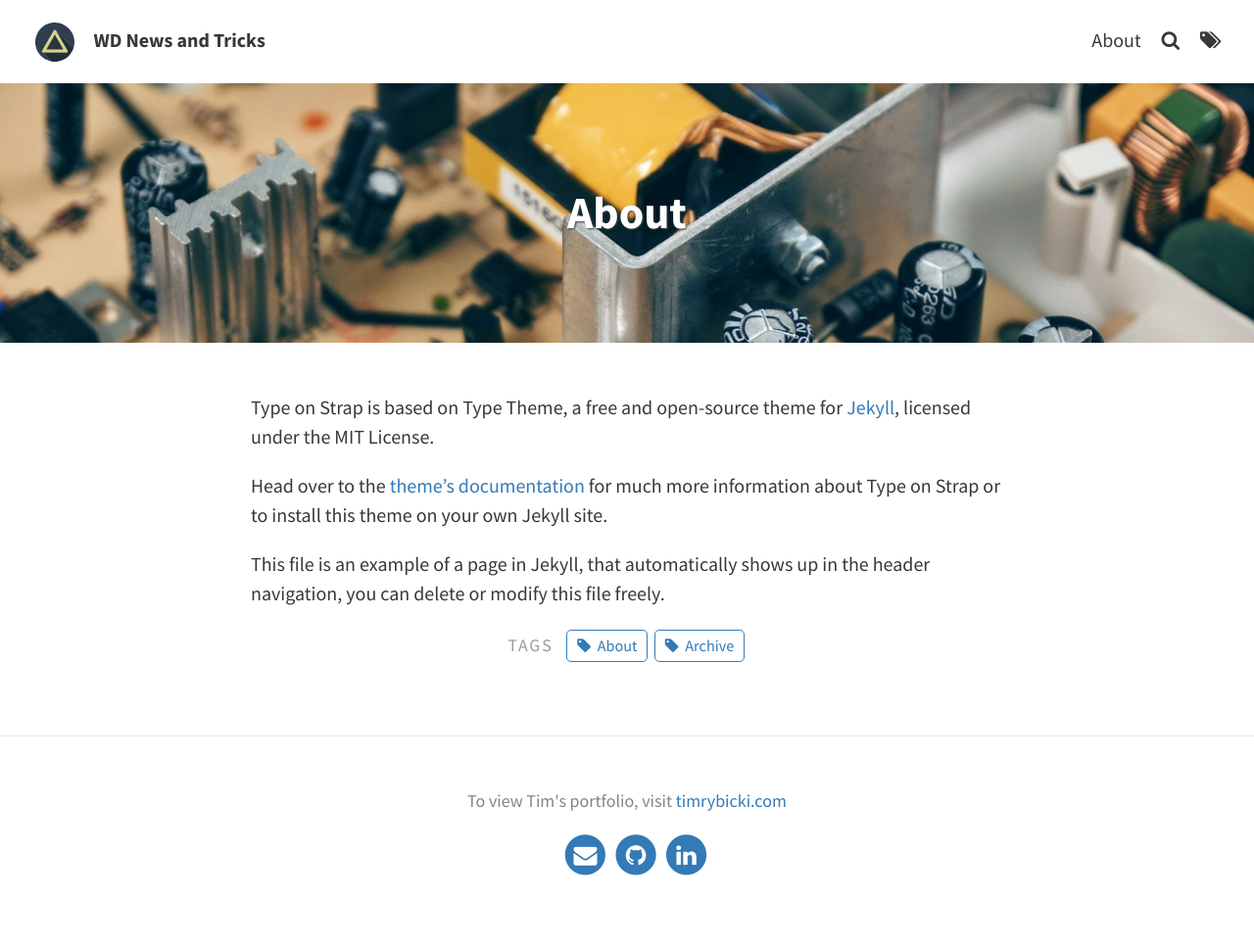
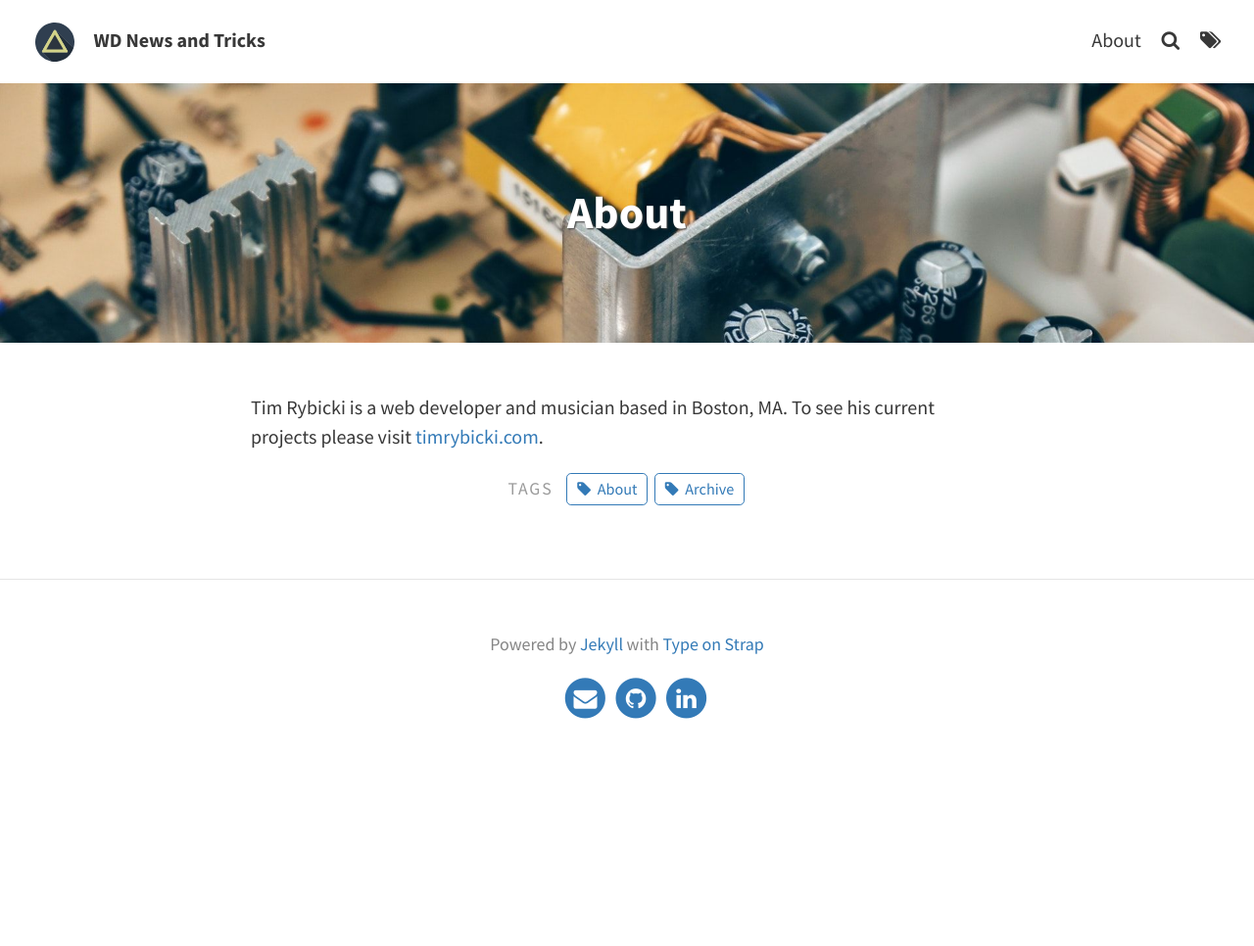
Before and after one commit to celtic426/blog, a Jekyll site: the page built from pages/about.md, in a window 1280 px wide. Shown: the whole page at 98% size. Built offline with Jekyll 4.4.1, drawn with Linux system fonts in a browser that asks for light colours; after the commit the page ends 900 px from its top, so only the background shows below that.

Commit message:
Add portfolio link to About page

```diff
--- a/_config.yml
+++ b/_config.yml
@@ -18,7 +18,7 @@ theme_settings:
      <p>Welcome to the latest news and tips in web development</p>
   header_text_feature_image: assets/img/pexels/triangular.jpeg
   footer_text: >
-   To view Tim's portfolio, visit <a href="https://timrybicki.com/" target="_blank">timrybicki.com</a>
+   Powered by <a href="https://jekyllrb.com/">Jekyll</a> with <a href="https://github.com/sylhare/Type-on-Strap">Type on Strap</a>
 
   # Icons
   rss:
--- a/pages/about.md
+++ b/pages/about.md
@@ -6,8 +6,4 @@ feature-img: "assets/img/pexels/circuit.jpeg"
 tags: [About, Archive]
 ---
 
-Type on Strap is based on Type Theme, a free and open-source theme for [Jekyll](http://jekyllrb.com/), licensed under the MIT License.
-
-Head over to the [theme's documentation](https://github.io/sylhare/Type-on-Strap) for much more information about Type on Strap or to install this theme on your own Jekyll site.
-
-This file is an example of a page in Jekyll, that automatically shows up in the header navigation, you can delete or modify this file freely.
+Tim Rybicki is a web developer and musician based in Boston, MA. To see his current projects please visit <a href="https://timrybicki.com/" target="_blank">timrybicki.com</a>.
```
